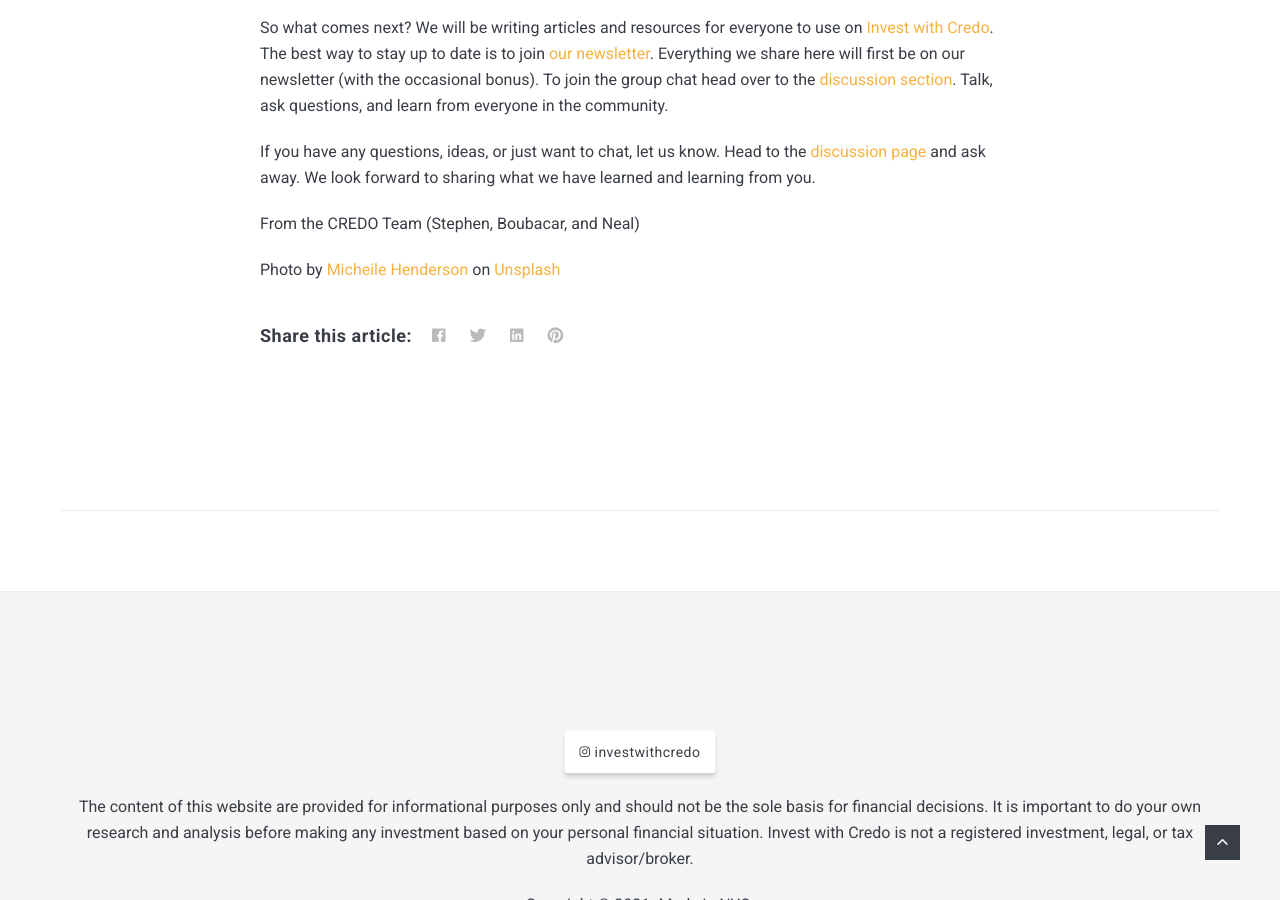
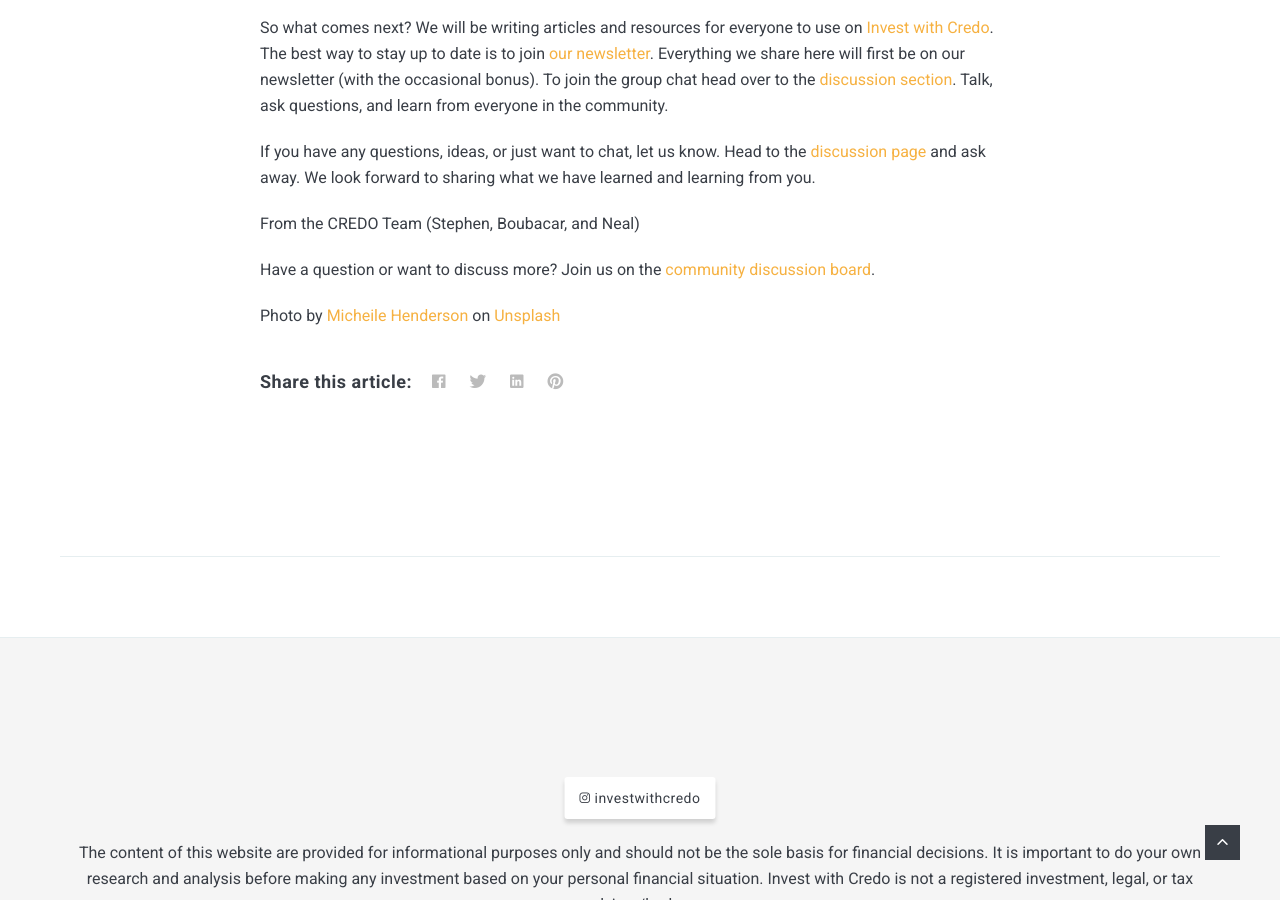
Before and after one commit to investwithcredo/investwithcredo.com, a Jekyll site: the page built from _posts/2021-04-29-hello-world.md, in a window 1280 px wide and 900 px high, scrolled down 1430 px. Built offline with Jekyll 4.4.1, drawn with Linux system fonts in a browser that asks for light colours; nearby versions of some CDN libraries.

Commit message:
Update 2021-04-29-hello-world.md

```diff
--- a/_posts/2021-04-29-hello-world.md
+++ b/_posts/2021-04-29-hello-world.md
@@ -21,4 +21,6 @@ If you have any questions, ideas, or just want to chat, let us know. Head to the
 
 From the CREDO Team (Stephen, Boubacar, and Neal)
 
+Have a question or want to discuss more? Join us on the [community discussion board](https://github.com/investwithcredo/CredoCommunity/discussions/2).
+
 Photo by <a href="https://unsplash.com/@micheile?utm_source=unsplash&utm_medium=referral&utm_content=creditCopyText">Micheile Henderson</a> on <a href="https://unsplash.com/s/photos/money?utm_source=unsplash&utm_medium=referral&utm_content=creditCopyText">Unsplash</a>
```
